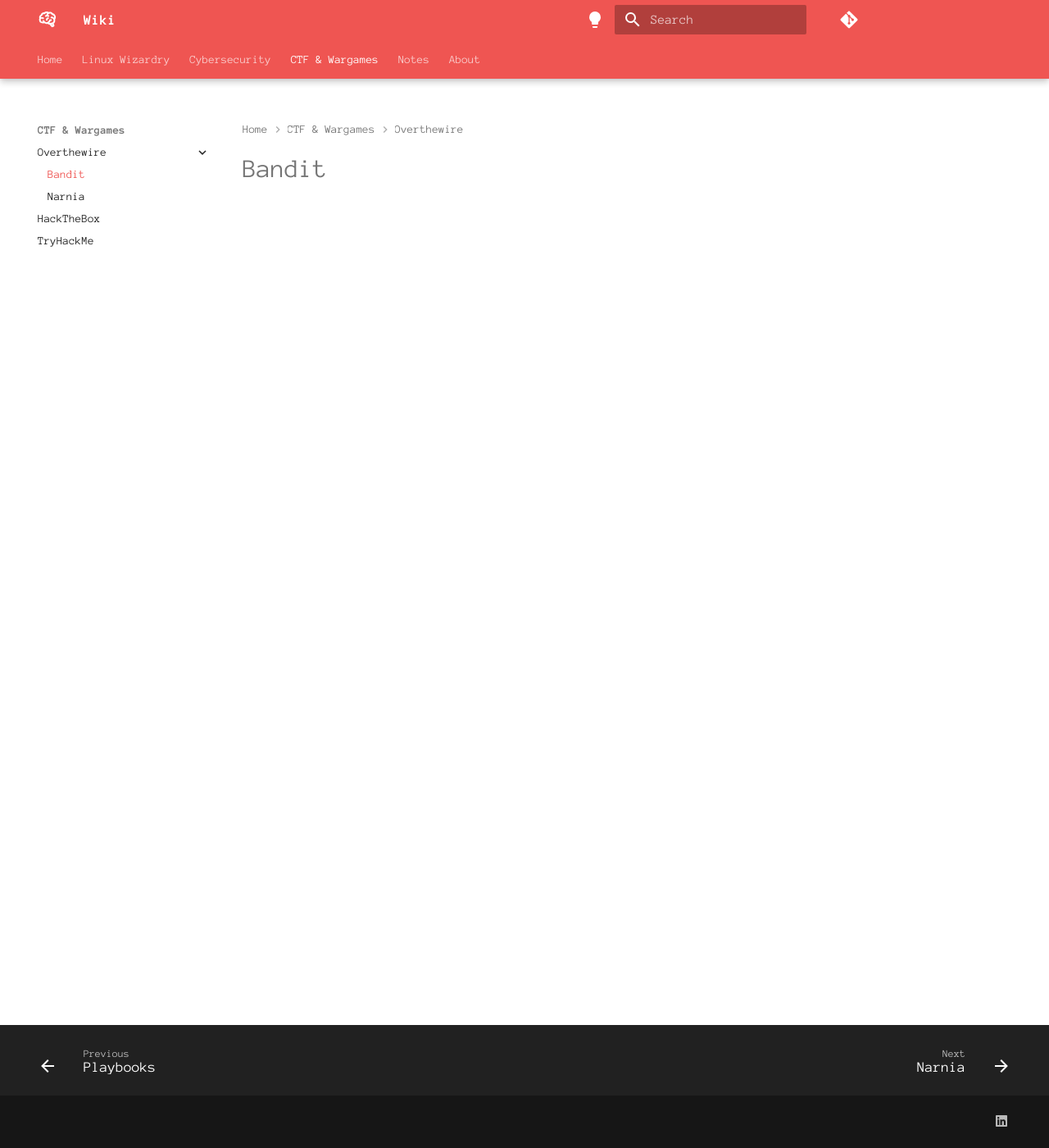
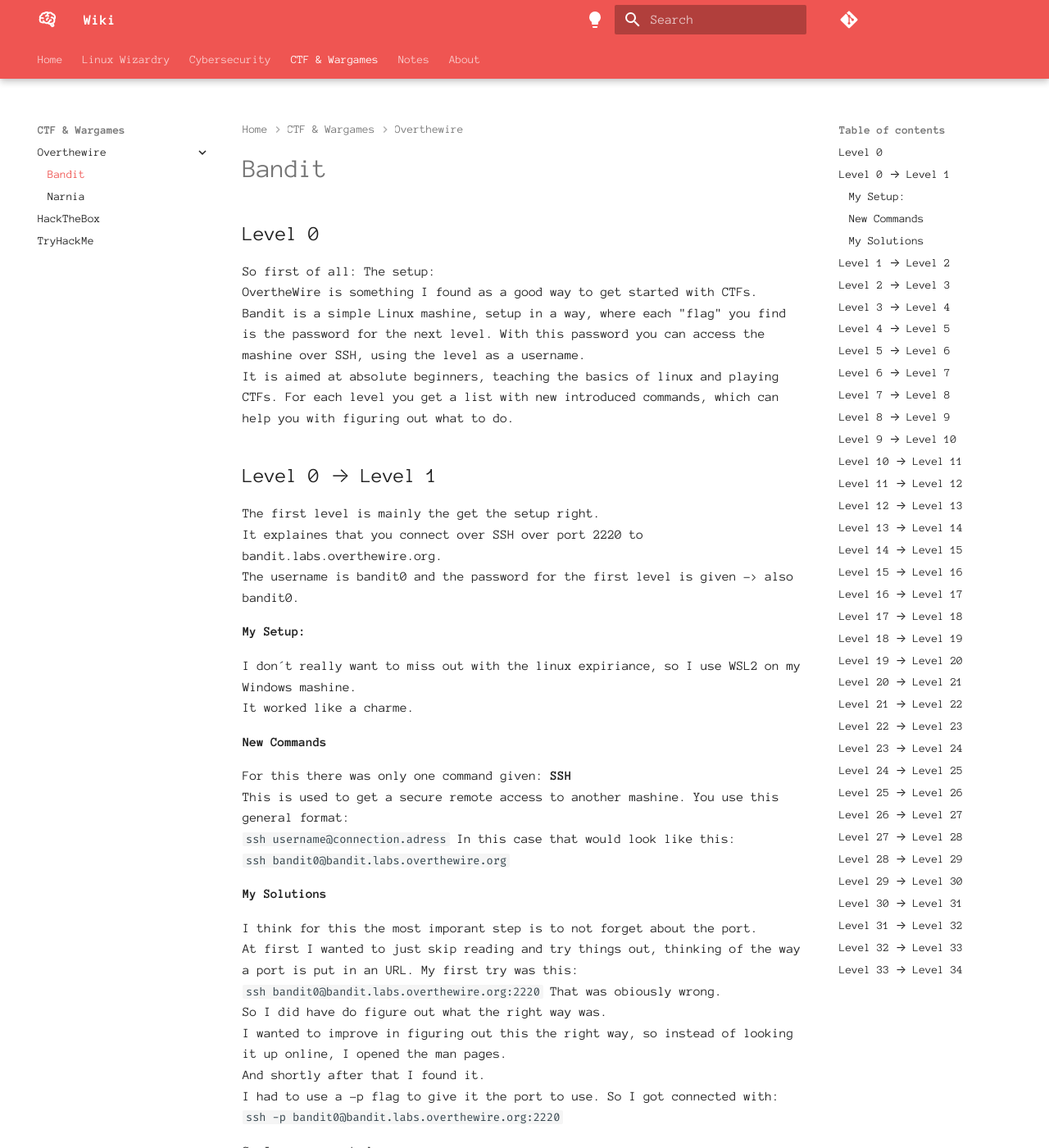
Before and after one commit to Fudomaru/wiki, an MkDocs documentation site: the page built from docs/ctf/overthewire/bandit.md, in a window 1280 px wide and 1400 px high. Shown: the whole window at 82% size. Built offline with MkDocs 1.6.1 and Material for MkDocs 9.7.7, drawn with Linux system fonts in a browser that asks for light colours; comment, search, counter and statistics services are not loaded; some of the changed text lies outside the part shown.

Commit message:
Structur and Level_1_bandit update

```diff
--- a/docs/ctf/overthewire/bandit.md
+++ b/docs/ctf/overthewire/bandit.md
@@ -2,3 +2,190 @@
 title: bandit
 description: Aimed at Beginners. Teaching the basics of linux commands and system structur.
 ---
+
+
+## Level 0
+
+So first of all: The setup:
+OvertheWire is something I found as a good way to get started with CTFs.
+Bandit is a simple Linux mashine, setup in a way, where each "flag" you find is the password for the next level.
+With this password you can access the mashine over SSH, using the level as a username.
+It is aimed at absolute beginners, teaching the basics of linux and playing CTFs.
+For each level you get a list with new introduced commands, which can help you with figuring out what to do.
+
+## Level 0 → Level 1
+
+The first level is mainly the get the setup right.
+It explaines that you connect over SSH over port 2220 to bandit.labs.overthewire.org.
+The username is bandit0 and the password for the first level is given -> also bandit0.
+
+#### My Setup:
+I don´t really want to miss out with the linux expiriance, so I use WSL2 on my Windows mashine.
+It worked like a charme.
+
+#### New Commands
+
+For this there was only one command given: **SSH**
+This is used to get a secure remote access to another mashine. You use this general format:
+`ssh username@connection.adress`
+In this case that would look like this:
+`ssh bandit0@bandit.labs.overthewire.org`
+
+#### My Solutions
+
+I think for this the most imporant step is to not forget about the port.
+At first I wanted to just skip reading and try things out, thinking of the way a port is put in an URL. My first try was this:
+`ssh bandit0@bandit.labs.overthewire.org:2220`
+That was obiously wrong.
+So I did have do figure out what the right way was.
+I wanted to improve in figuring out this the right way, so instead of looking it up online, I opened the man pages.
+And shortly after that I found it.
+I had to use a -p flag to give it the port to use. So I got connected with:
+`ssh -p bandit0@bandit.labs.overthewire.org:2220`
+
+So I was connected.
+It was a nice greeting in consol, giving a bit more information on the game.
+
+But I wasn't done.
+
+There was still something missing.
+The flag, or to be correct: The password for the next level.
+I started just just looking around. With `ls` I found the conveniently placed readme file.
+I looked at it with `cat readme` and there it was: the **FLAG**!
+
+<!--
+ZjLjTmM6FvvyRnrb2rfNWOZOTa6ip5If
+-->
+
+## Level 1 → Level 2
+
+
+
+## Level 2 → Level 3
+
+
+
+## Level 3 → Level 4
+
+
+
+## Level 4 → Level 5
+
+
+
+## Level 5 → Level 6
+
+
+
+## Level 6 → Level 7
+
+
+
+## Level 7 → Level 8
+
+
+
+## Level 8 → Level 9
+
+
+
+## Level 9 → Level 10
+
+
+
+## Level 10 → Level 11
+
+
+
+## Level 11 → Level 12
+
+
+
+## Level 12 → Level 13
+
+
+
+## Level 13 → Level 14
+
+
+
+## Level 14 → Level 15
+
+
+
+## Level 15 → Level 16
+
+
+
+## Level 16 → Level 17
+
+
+
+## Level 17 → Level 18
+
+
+
+## Level 18 → Level 19
+
+
+
+## Level 19 → Level 20
+
+
+
+## Level 20 → Level 21
+
+
+
+## Level 21 → Level 22
+
+
+
+## Level 22 → Level 23
+
+
+
+## Level 23 → Level 24
+
+
+
+## Level 24 → Level 25
+
+
+
+## Level 25 → Level 26
+
+
+
+## Level 26 → Level 27
+
+
+
+
+
+
+## Level 27 → Level 28
+
+
+
+## Level 28 → Level 29
+
+
+
+## Level 29 → Level 30
+
+
+
+## Level 30 → Level 31
+
+
+
+## Level 31 → Level 32
+
+
+
+## Level 32 → Level 33
+
+
+
+## Level 33 → Level 34
```
